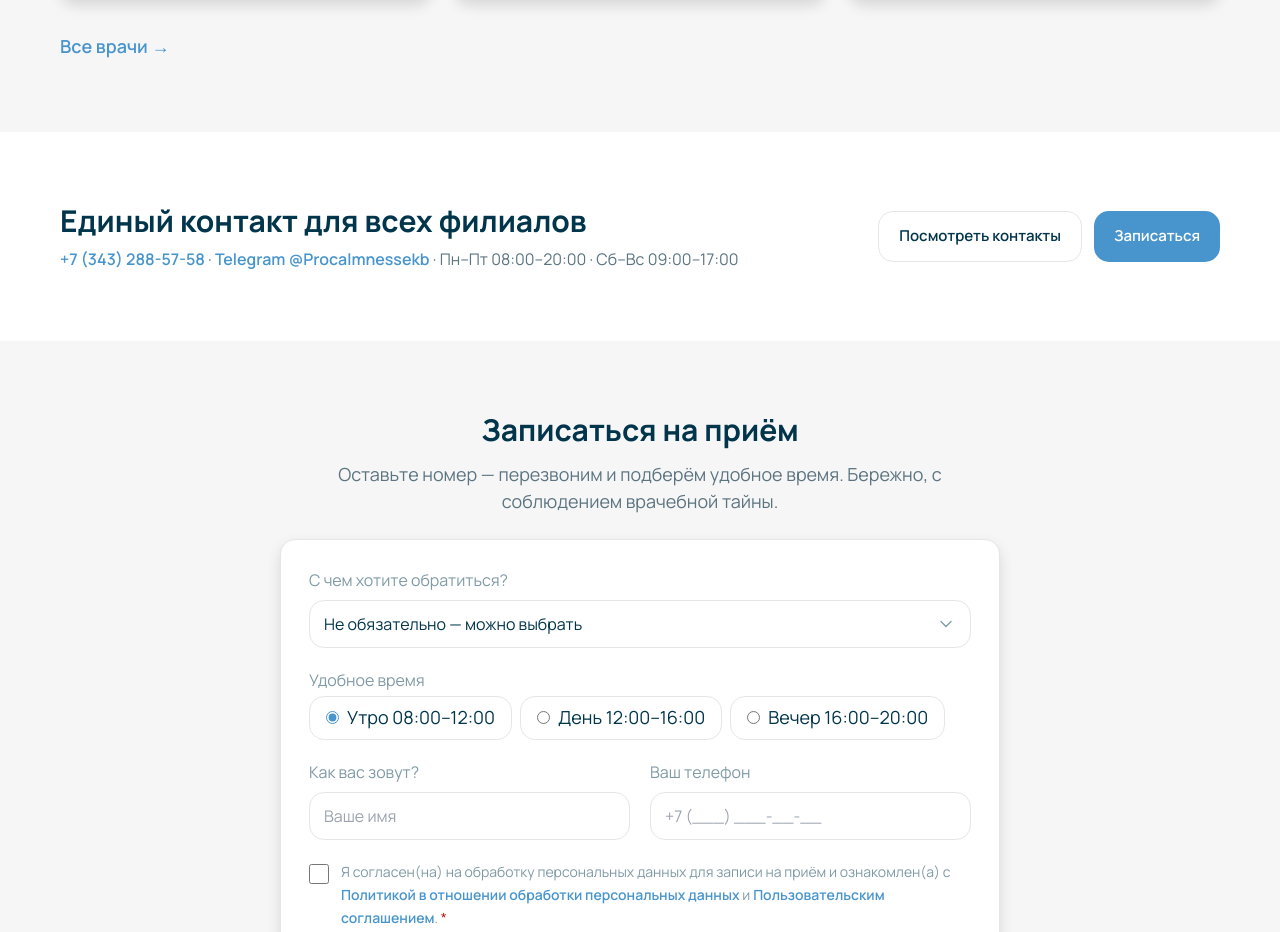
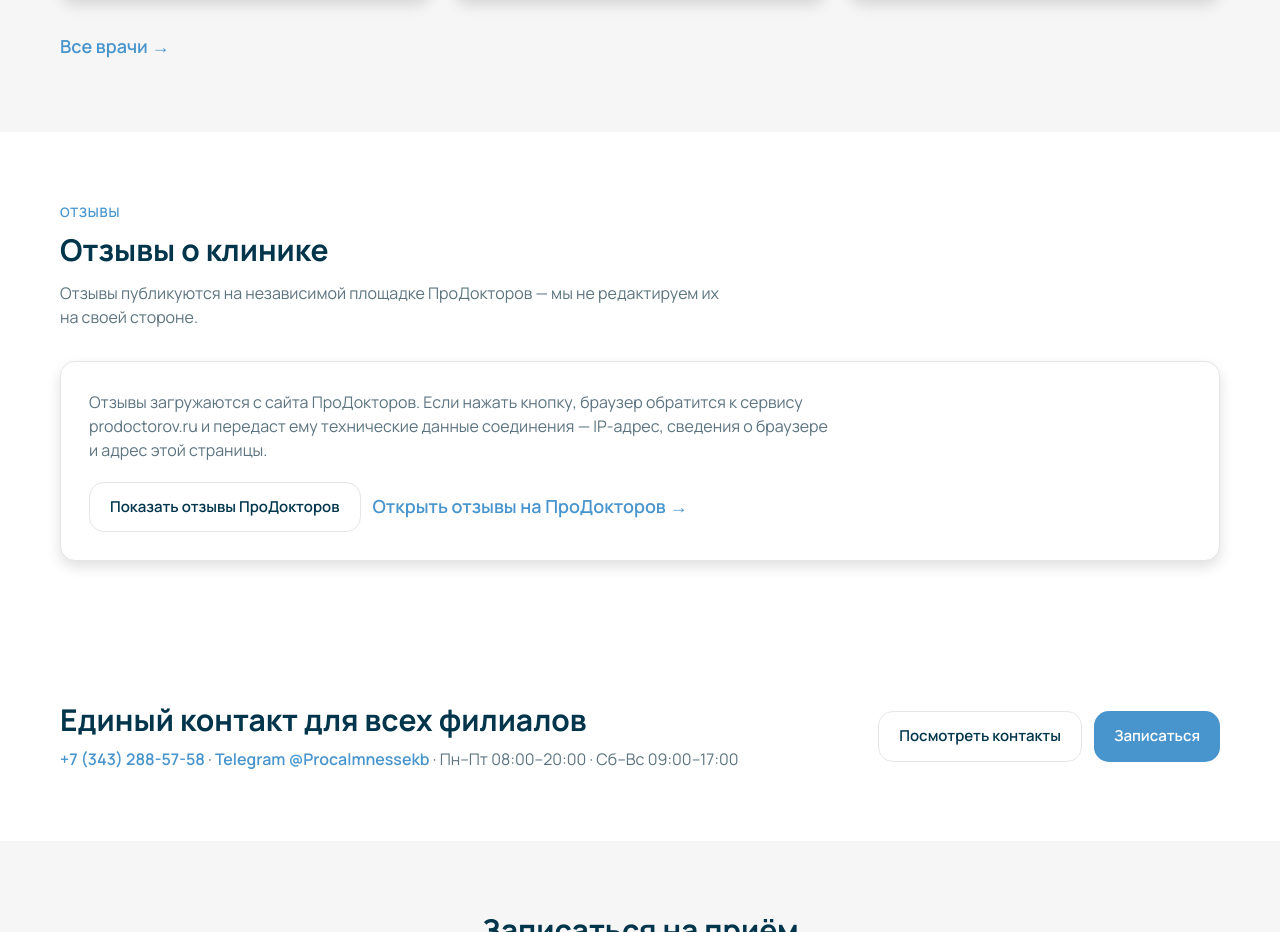
Before and after one commit to druzhbacompany/pro-spokoystvie-site, a Next.js app: page / in a window 1280 px wide. Shown: the part 5326-6258 px from the top of the page. Built offline with nearby package versions, Linux system fonts and the light colour scheme.

Commit message:
Add ProDoctorov reviews widget

```diff
--- a/app/globals.css
+++ b/app/globals.css
@@ -620,3 +620,16 @@ textarea.smt-input { padding: 12px 14px; min-height: 96px; }
 .legal-prose strong { color: var(--smt-dark); font-weight: 600; }
 .legal-prose a { color: var(--smt-blue); }
 .legal-prose a:hover { text-decoration: underline; }
+
+/* ---- Отзывы ПроДокторов (виджет площадки) ----
+   Скрипт ПроДокторов вставляет свою разметку (.pd_*) внутрь нашей карточки.
+   Ниже — только резервные значения на случай, если площадка не отдаёт свой CSS:
+   собственные стили виджета (селекторы по #pd_widget_big) специфичнее и выигрывают. */
+.pd-widget-shell .pd_rate_header { font-size: 16px; font-weight: 600; color: var(--smt-dark); line-height: 1.4; }
+.pd-widget-shell .pd_rate_new,
+.pd-widget-shell .pd_read_all { display: inline-flex; margin-top: 12px; color: var(--smt-blue); font-weight: 600; font-size: 15px; }
+.pd-widget-shell .pd_rate_new:hover,
+.pd-widget-shell .pd_read_all:hover { text-decoration: underline; }
+.pd-widget-shell #pd_widget_big_content { margin-top: 16px; font-size: 15px; line-height: 1.6; color: var(--smt-text); }
+.pd-widget-shell #pd_powered_by { display: block; margin-top: 16px; }
+.pd-widget-shell .pd_logo { height: 22px; width: auto; }
--- a/app/page.tsx
+++ b/app/page.tsx
@@ -7,6 +7,7 @@ import { Cta } from "@/components/smt/Cta";
 import { DoctorCard } from "@/components/smt/DoctorCard";
 import { ServiceCard } from "@/components/smt/ServiceCard";
 import { BranchesSection } from "@/components/smt/Branches";
+import { ProdoctorovReviews } from "@/components/smt/ProdoctorovReviews";
 import { DOCTORS, SERVICES, SERVICE_CATEGORIES, CLINIC } from "@/lib/data";
 
 export const metadata: Metadata = {
@@ -110,6 +111,12 @@ export default function HomePage() {
             с главной (решение собственника, 2026-08-07). Страница /dokumenty/ и ссылки
             на неё в шапке и подвале сохранены. */}
 
+        {/* [6a] Отзывы — виджет ПроДокторов (общий по клинике, ЛПУ 112791).
+            Место выбрано как социальное доказательство: сразу после команды и
+            перед контактом/формой. Скрипт площадки подключается внутри компонента,
+            только на этой странице и только после клика пользователя. */}
+        <ProdoctorovReviews />
+
         {/* [7] Единый контакт для всех филиалов */}
         <section className="smt-section">
           <div className="smt-container flex flex-wrap items-center justify-between gap-4">
--- /dev/null
+++ b/components/smt/ProdoctorovReviews.tsx
@@ -0,0 +1,175 @@
+"use client";
+
+import Script from "next/script";
+import { useEffect, useRef, useState } from "react";
+
+/**
+ * Виджет отзывов ПроДокторов (общий по клинике, ЛПУ 112791) — с загрузкой по клику.
+ *
+ * Пока юридические документы сайта не описывают сторонние виджеты, внешний
+ * сервис не должен получать данные посетителя без его действия. Поэтому до
+ * клика на странице нет ничего с домена prodoctorov.ru: ни скрипта площадки,
+ * ни её логотипа, ни запросов к её API — только наша заглушка с кнопкой.
+ *
+ * После клика монтируется вендорная разметка (id, data-lpu и ссылки — как в
+ * коде из кабинета ПроДокторов) и через next/script подключается скрипт
+ * площадки; он сам наполняет `#pd_widget_big_content` и снимает `hidden`.
+ * React содержимым виджета не управляет — оно приходит извне.
+ *
+ * Если скрипт не загрузился (блокировщик, нет сети, сбой площадки), остаётся
+ * ссылка на страницу клиники: пустого блока не появляется.
+ *
+ * Рейтинг и тексты отзывов не дублируются в коде — только то, что отдаёт виджет.
+ */
+
+const PD_LPU_URL = "https://prodoctorov.ru/ekaterinburg/lpu/112791-medicinskiy-centr-pro-spokoystvie/#otzivi";
+
+type Mode = "idle" | "loading" | "ready" | "unavailable";
+
+export function ProdoctorovReviews() {
+  const widgetRef = useRef<HTMLDivElement>(null);
+  const [mode, setMode] = useState<Mode>("idle");
+
+  useEffect(() => {
+    if (mode === "idle" || mode === "ready") return;
+    const el = widgetRef.current;
+    if (!el) return;
+
+    const check = () => {
+      const content = el.querySelector("#pd_widget_big_content");
+      if (!el.hasAttribute("hidden") || (content?.childNodes.length ?? 0) > 0) {
+        setMode("ready");
+        return true;
+      }
+      return false;
+    };
+
+    if (check()) return;
+
+    const observer = new MutationObserver(() => {
+      if (check()) observer.disconnect();
+    });
+    observer.observe(el, {
+      attributes: true,
+      attributeFilter: ["hidden"],
+      childList: true,
+      subtree: true,
+    });
+
+    // Ждём площадку только на первой попытке; дальше остаётся ссылка-заглушка,
+    // но наблюдение продолжается — виджет может приехать и позже.
+    const timer = mode === "loading" ? window.setTimeout(() => setMode("unavailable"), 6000) : undefined;
+
+    return () => {
+      observer.disconnect();
+      if (timer) window.clearTimeout(timer);
+    };
+  }, [mode]);
+
+  return (
+    <section className="smt-section" aria-labelledby="otzyvy-title">
+      <div className="smt-container">
+        <p className="smt-eyebrow">Отзывы</p>
+        <h2 id="otzyvy-title" className="smt-h2 mt-2">Отзывы о клинике</h2>
+        <p className="mt-3 max-w-[68ch] smt-body smt-muted-strong">
+          Отзывы публикуются на независимой площадке ПроДокторов — мы не редактируем их
+          на своей стороне.
+        </p>
+
+        <div className="pd-widget-shell mt-8 smt-card smt-card-pad md:!p-7">
+          {mode === "idle" ? (
+            <div className="max-w-[68ch]">
+              <p className="smt-body smt-muted-strong">
+                Отзывы загружаются с сайта ПроДокторов. Если нажать кнопку, браузер обратится
+                к сервису prodoctorov.ru и передаст ему технические данные соединения —
+                IP-адрес, сведения о браузере и адрес этой страницы.
+              </p>
+              <div className="mt-5 flex flex-col gap-3 sm:flex-row sm:items-center">
+                <button
+                  type="button"
+                  className="smt-btn smt-btn-ghost"
+                  onClick={() => setMode("loading")}
+                >
+                  Показать отзывы ПроДокторов
+                </button>
+                <a
+                  className="smt-link"
+                  target="_blank"
+                  rel="noopener noreferrer"
+                  href={PD_LPU_URL}
+                >
+                  Открыть отзывы на ПроДокторов →
+                </a>
+              </div>
+            </div>
+          ) : null}
+
+          {/* Вендорная разметка ПроДокторов — монтируется только после клика.
+              data-lpu, id и ссылки площадки оставлены без изменений. */}
+          {mode !== "idle" ? (
+            <>
+              <div ref={widgetRef} id="pd_widget_big" data-lpu="112791" hidden>
+                <div className="pd_rate_header">
+                  Отзывы о медицинском центре «Про спокойствие»
+                  <br />
+                  <a
+                    target="_blank"
+                    rel="noopener noreferrer"
+                    className="pd_rate_new"
+                    href="https://prodoctorov.ru/new/rate/lpu/112791/"
+                  >
+                    Оставить отзыв
+                  </a>
+                </div>
+                <div id="pd_widget_big_content" />
+                <a
+                  target="_blank"
+                  rel="noopener noreferrer"
+                  href={PD_LPU_URL}
+                  className="pd_read_all"
+                >
+                  Читать все отзывы
+                </a>
+                <span id="pd_powered_by">
+                  <a target="_blank" rel="noopener noreferrer" href="https://prodoctorov.ru">
+                    {/* eslint-disable-next-line @next/next/no-img-element -- логотип площадки, отдаётся с домена ПроДокторов */}
+                    <img
+                      className="pd_logo"
+                      src="https://prodoctorov.ru/static/_v1/pd/logos/logo-pd-widget.png"
+                      alt="ПроДокторов"
+                    />
+                  </a>
+                </span>
+              </div>
+
+              {mode === "loading" ? (
+                <p className="smt-body smt-muted" aria-live="polite">Загружаем отзывы с ПроДокторов…</p>
+              ) : null}
+
+              {/* Виджет не отрисовался — вместо пустого блока даём прямую ссылку. */}
+              {mode === "unavailable" ? (
+                <div className="smt-body smt-muted-strong" aria-live="polite">
+                  <p>Не удалось загрузить виджет отзывов. Отзывы о клинике доступны на площадке.</p>
+                  <a
+                    className="smt-link mt-3 inline-flex"
+                    target="_blank"
+                    rel="noopener noreferrer"
+                    href={PD_LPU_URL}
+                  >
+                    Читать отзывы на ПроДокторов →
+                  </a>
+                </div>
+              ) : null}
+
+              <Script
+                src="https://prodoctorov.ru/static/js/widget_big.js?v07"
+                strategy="afterInteractive"
+                onError={() => setMode("unavailable")}
+              />
+            </>
+          ) : null}
+        </div>
+      </div>
+    </section>
+  );
+}
```
